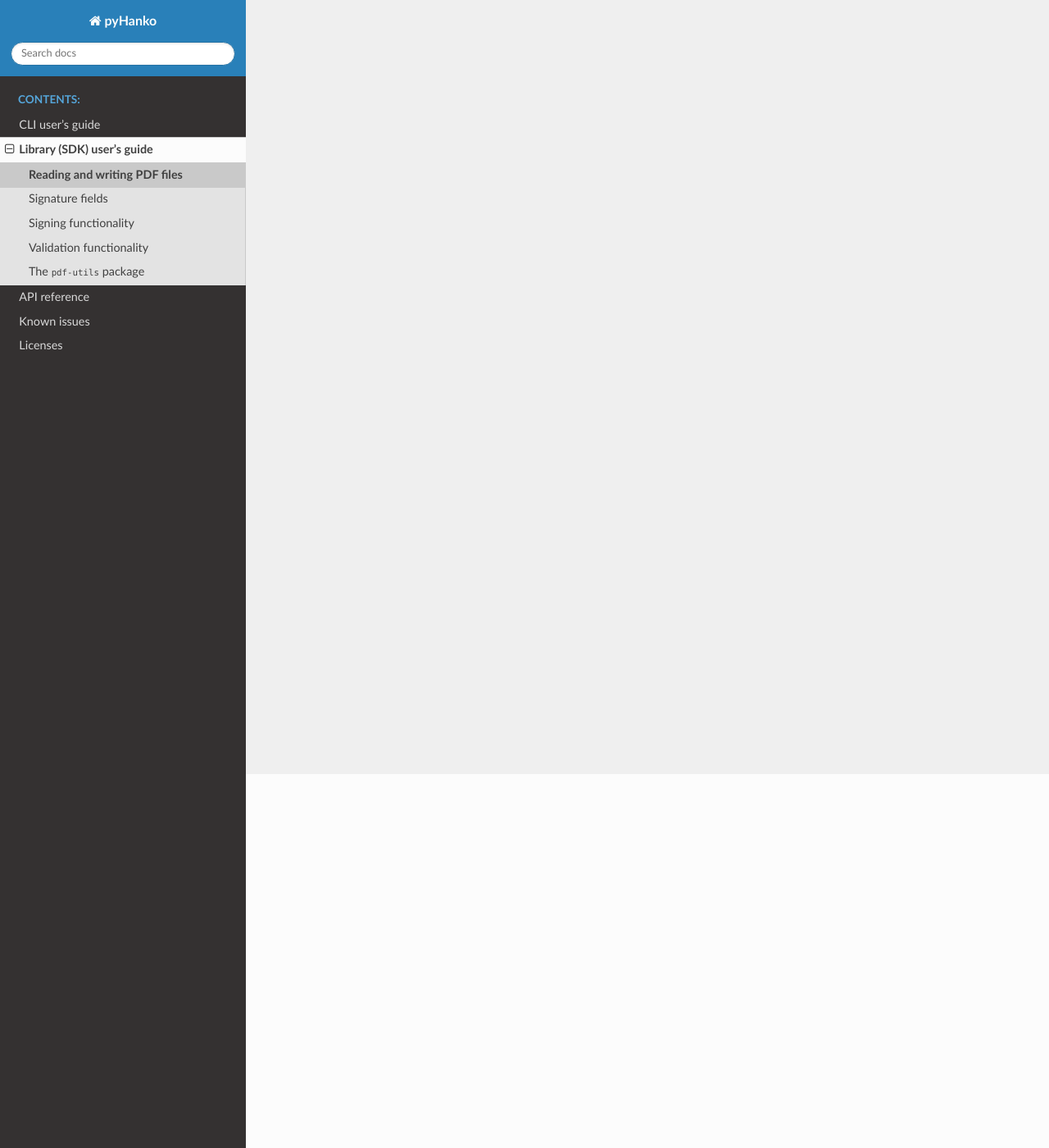
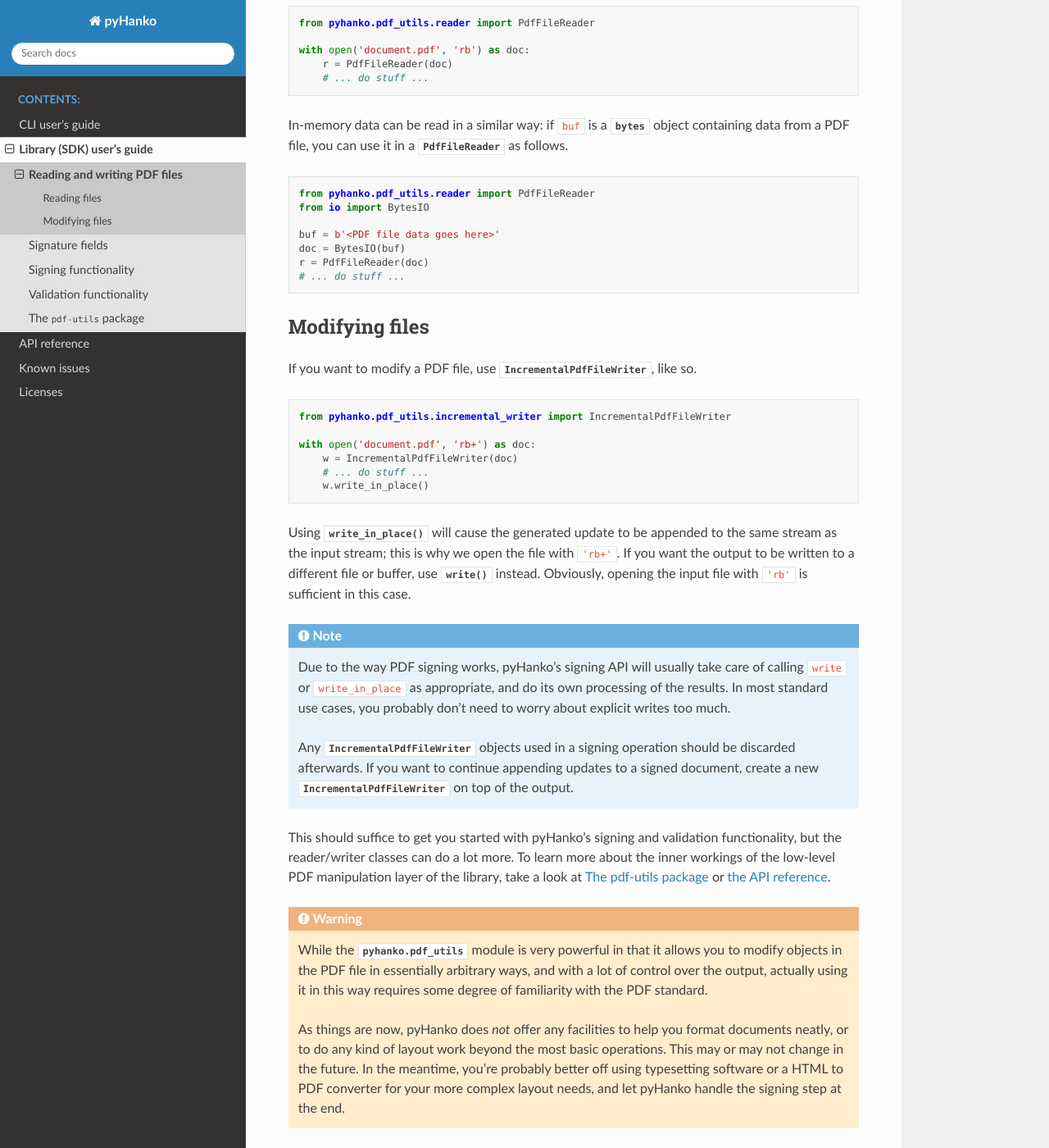
Before and after one commit to MatthiasValvekens/pyHanko, a Sphinx documentation site: the page built from docs/lib-guide/reading-writing.rst, in a window 1280 px wide and 1400 px high, scrolled down 456 px. Shown: the whole window at 82% size. Built offline with Sphinx 7.4.7 and the Read the Docs theme 2.0.0, drawn with Linux system fonts in a browser that asks for light colours; some of the changed text lies outside the part shown.

Commit message:
Explain basic read/write operations

```diff
--- a/docs/lib-guide/reading-writing.rst
+++ b/docs/lib-guide/reading-writing.rst
@@ -1,2 +1,101 @@
 Reading and writing PDF files
 =============================
+
+.. note::
+    This page only describes the read/write functionality of the
+    :mod:`~.pyhanko.pdf_utils` package. See :doc:`pdf-utils` for further
+    information.
+
+
+
+Reading files
+-------------
+
+Opening PDF files for reading and writing in pyHanko is easy.
+
+For example, to instantiate a :class:`~.pyhanko.pdf_utils.reader.PdfFileReader`
+reading from ``document.pdf``, it suffices to do the following.
+
+.. code-block:: python
+
+    from pyhanko.pdf_utils.reader import PdfFileReader
+
+    with open('document.pdf', 'rb') as doc:
+        r = PdfFileReader(doc)
+        # ... do stuff ...
+
+
+In-memory data can be read in a similar way: if ``buf`` is a :class:`bytes`
+object containing data from a PDF file, you can use it in a
+:class:`~.pyhanko.pdf_utils.reader.PdfFileReader` as follows.
+
+.. code-block:: python
+
+    from pyhanko.pdf_utils.reader import PdfFileReader
+    from io import BytesIO
+
+    buf = b'<PDF file data goes here>'
+    doc = BytesIO(buf)
+    r = PdfFileReader(doc)
+    # ... do stuff ...
+
+
+Modifying files
+---------------
+
+If you want to modify a PDF file, use
+:class:`~.pyhanko.pdf_utils.incremental_writer.IncrementalPdfFileWriter`,
+like so.
+
+.. code-block:: python
+
+    from pyhanko.pdf_utils.incremental_writer import IncrementalPdfFileWriter
+
+    with open('document.pdf', 'rb+') as doc:
+        w = IncrementalPdfFileWriter(doc)
+        # ... do stuff ...
+        w.write_in_place()
+
+Using
+:meth:`~.pyhanko.pdf_utils.incremental_writer.IncrementalPdfFileWriter.write_in_place`
+will cause the generated update to be appended to the same stream as the input
+stream; this is why we open the file with ``'rb+'``.
+If you want the output to be written to a different file or buffer, use
+:meth:`~.pyhanko.pdf_utils.incremental_writer.IncrementalPdfFileWriter.write`
+instead.
+Obviously, opening the input file with ``'rb'`` is sufficient in this case.
+
+.. note::
+    Due to the way PDF signing works, pyHanko's signing API will usually
+    take care of calling ``write`` or ``write_in_place`` as appropriate,
+    and do its own processing of the results.
+    In most standard use cases, you probably don't need to worry about explicit
+    writes too much.
+
+    Any
+    :class:`~.pyhanko.pdf_utils.incremental_writer.IncrementalPdfFileWriter`
+    objects used in a signing operation should be discarded afterwards.
+    If you want to continue appending updates to a signed document, create
+    a new
+    :class:`~.pyhanko.pdf_utils.incremental_writer.IncrementalPdfFileWriter`
+    on top of the output.
+
+This should suffice to get you started with pyHanko's signing and validation
+functionality, but the reader/writer classes can do a lot more.
+To learn more about the inner workings of the low-level PDF
+manipulation layer of the library, take a look at :doc:`pdf-utils` or
+:ref:`the API reference <api-reference>`.
+
+.. warning::
+    While the :mod:`.pyhanko.pdf_utils` module is very powerful in that
+    it allows you to modify objects in the PDF file in essentially arbitrary
+    ways, and with a lot of control over the output, actually using it in this
+    way requires some degree of familiarity with the PDF standard.
+
+    As things are now, pyHanko does *not* offer any facilities to help you
+    format documents neatly, or to do any kind of layout work beyond the most
+    basic operations.
+    This may or may not change in the future. In the meantime, you're probably
+    better off using typesetting software or a HTML to PDF converter for your
+    more complex layout needs, and let pyHanko handle the signing step at
+    the end.
```
